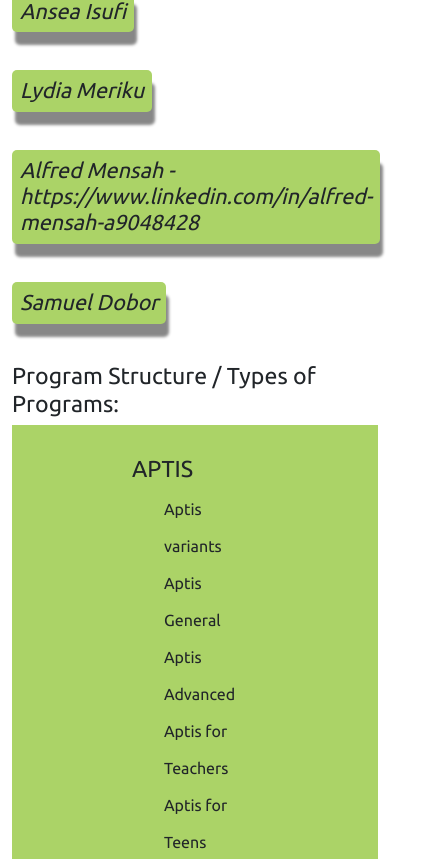
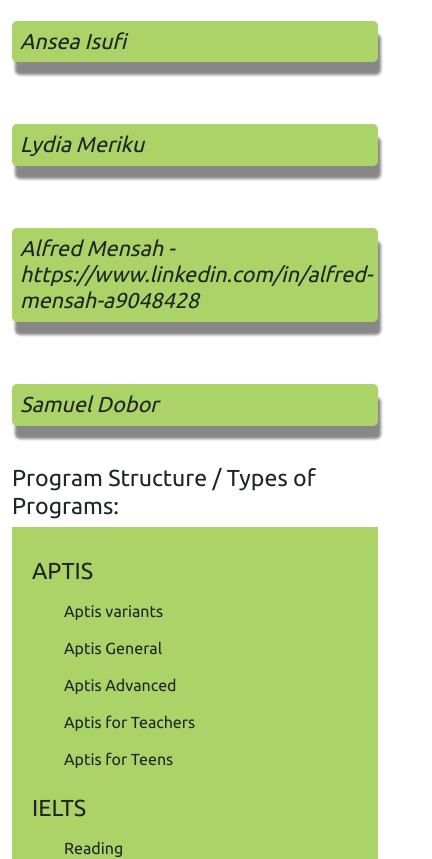
Before and after one commit to webdeveloper510/study, a React (Create React App) app: page /university/British in a window 390 px wide. Shown: the part 2926-3785 px from the top of the page, 432 px wide, since content can reach past the window. Built offline with nearby package versions, Linux system fonts and the light colour scheme.

Commit message:
responsive changes

```diff
--- a/src/Components/Anglia.js
+++ b/src/Components/Anglia.js
@@ -112,7 +112,7 @@
               </div>
             </Col>
           </Row>
-          <div className=''>
+          <div className='my-4'>
             <h3>Course Overview</h3>
             <p>Advance your understanding of business management and develop the skills, knowledge and confidence to launch a fulfilling career as a business leader with our 100% online bachelor’s degree.</p>
             <p>Improve your knowledge of modern business theories and practices that support successful organizations across all structures, sizes, and sectors.</p>
--- a/src/Components/Mcast.js
+++ b/src/Components/Mcast.js
@@ -59,7 +59,7 @@
       </div>
       <div className='offered'>
         <Container>
-          <Row>
+          <Row className='mb-3'>
             <Col md="6">
               <div className=''>
                 <h2 className='mb-5'>Qualifications Offered</h2>
@@ -96,7 +96,7 @@
           <h3 className="mb-5">Home > MCAST > MBA</h3>
           <h4 className="business">Masters of Business Administration (MBA) for the SMALL BUSINESS</h4>
           <h2 className="mt-5">Key Highlights</h2>
-          <Row className="mt-5">
+          <Row className="mt-5 mb-3">
             <Col md="4">
               <div className='key'>
                 <ol>
@@ -135,7 +135,7 @@
             <p>The MBA for the Small Business programme focuses on the theoretical knowledge, application-oriented experiences, and identification of innovation possibilities and growth potentials of the small business or strategic business units. Learners will be able to understand the fundamental concepts of business management, business development, as well as operations and project management within a small business. MCAST works very closely with small businesses to design and continuously develop this MBA programme that comprises 10 modules and a Master’s Dissertation.
             </p>
           </div>
-          <Row>
+          <Row className='mb-3'>
             <Col md="9">
               <h3>Learning Outcomes</h3>
               <h5>Upon successful completion of this Masters Programme the learners will be able to: </h5>
@@ -156,7 +156,7 @@
            <div className="program">
 
                   <h4> - Academic Year 1 (Semesters 1 & 2: 30 ECTS) – Exit Option: Post Graduate Certificate</h4>
-                <Row>
+                <Row className='mb-3'>
                   <Col md={6}>
                   <ul>
                     <li>Applied Research and Development</li>
--- a/src/Components/Universityob.js
+++ b/src/Components/Universityob.js
@@ -111,7 +111,7 @@
               </div>
             </Col>
           </Row>
-          <div className=''>
+          <div className='my-4'>
             <h3>Course Overview</h3>
             <p>The Degree prepares students for a variety of vocations and includes important management topics like finance, human resources, marketing, and personal development. Additionally, it gives students access to top-up MBA programs at our Bolton University Campus in the UK. The qualification, which many
               see as a flagship offering, normally requires 9 months of full-time study to complete.</p>
--- a/src/Components/Vishalscc.js
+++ b/src/Components/Vishalscc.js
@@ -89,7 +89,6 @@
                 <ol>
                   <li>1) Flexible Intakes</li>
                   <li>2) Flexible Mode of Study</li>
-
                   <li>3) Assignment Based Assessment</li>
                   <li>4) Doubt Sessions </li>
                 </ol>
@@ -119,7 +118,7 @@
               </div>
             </Col>
           </Row>
-          <div className=''>
+          <div className='my-4'>
             <h3>Course Overview</h3>
             <p>To develop students' enquiring minds, abilities to work across various business functions, and confidence to lead, manage, respond to change, and tackle a variety of complex business situations.
                </p>
--- a/src/Data.js
+++ b/src/Data.js
@@ -8,7 +8,6 @@
       variant: "hover",
       tagLine:"if Europe is on your mind MCAST is a ray of Shine",
       route:'MCAST'
-
     },
     {
       id:'2',
--- a/src/index.css
+++ b/src/index.css
@@ -636,3 +636,30 @@
   left: 43%;
   transition: left 1s ease-out;
 }
+
+/* Media Query */
+
+@media only screen and (max-width: 768px) {
+
+  .program {
+    background-color: #abd367;
+    padding: 30px 20px;
+}
+.home_logo.my-5 img {
+  width: 93% !important;
+  height: 102px !important;
+}
+
+
+.Instructors h4 {
+  font-style: italic;
+  background: #abd367;
+  display: block;
+  padding: 8px;
+  box-shadow: 3px 13px 3px #00000078;
+  border-radius: 5px;
+  margin-bottom: 38px;
+  width: 100% !important;
+  overflow: hidden;
+}
+}
```
Also changed, not shown: 10 other files (tests, documents, lock files or other folders).
